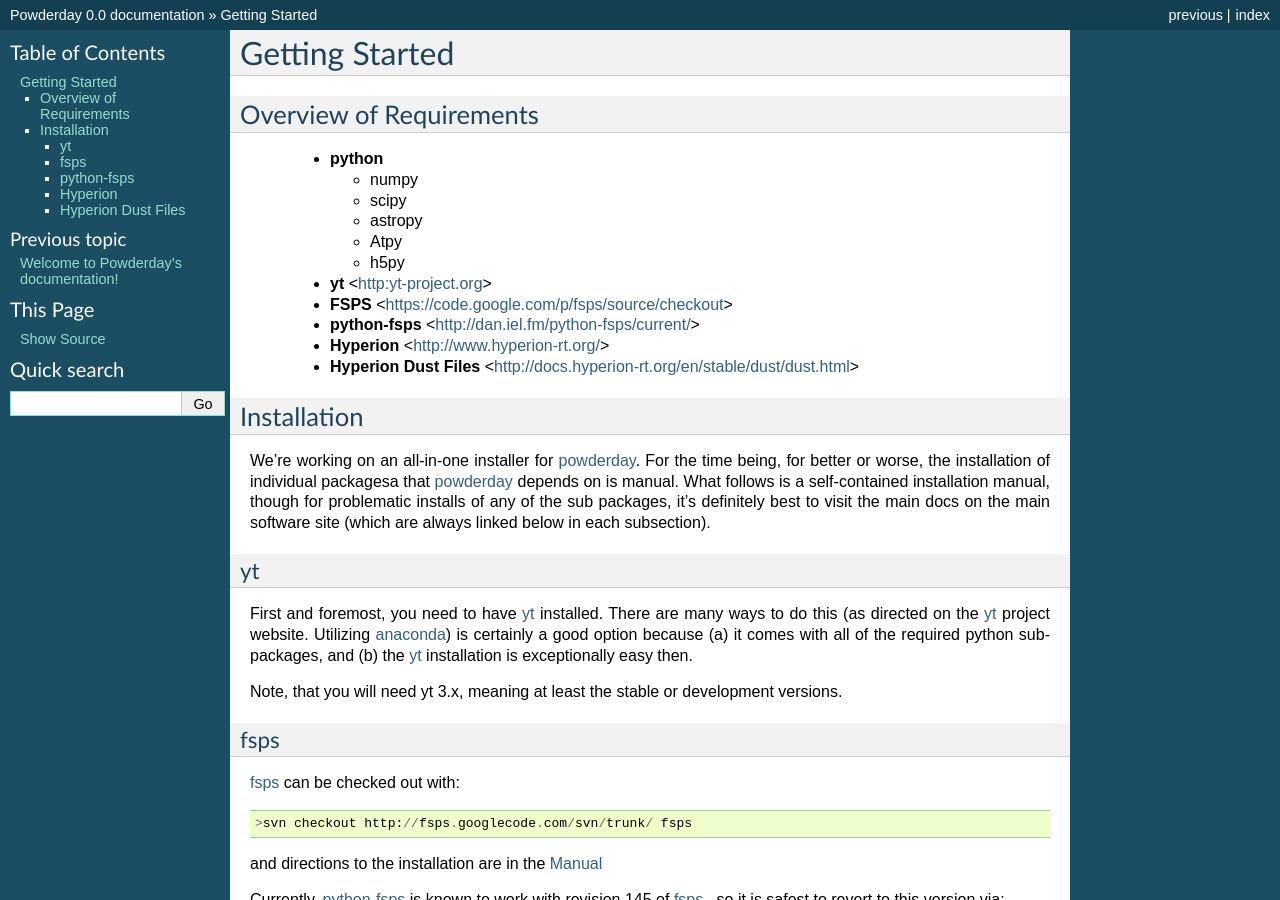
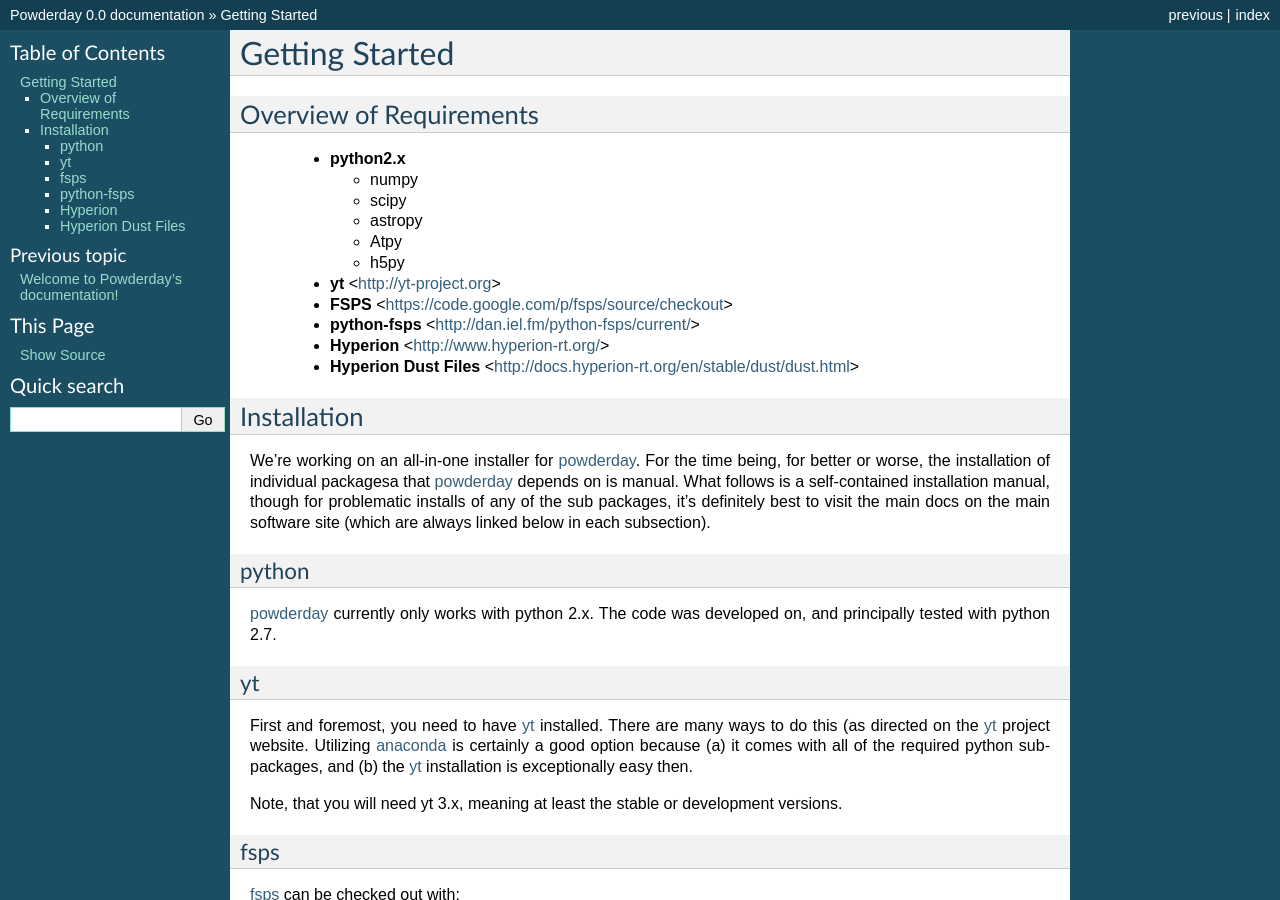
Before and after one commit to dnarayanan/powderday, a Sphinx documentation site: the page built from docs/installation.rst, in a window 1280 px wide and 900 px high. Built offline with Sphinx 7.4.7, drawn with Linux system fonts in a browser that asks for light colours.

Commit message:
docs: minor typos and python 2.x is specified

```diff
--- a/docs/index.rst
+++ b/docs/index.rst
@@ -12,7 +12,7 @@
 
 Powderday is a dust radiative transfer package designed to interface
 with galaxy formation simulations in order to produce realistic
-spectral energy distributions and images. The code utilizes fsps
+spectral energy distributions and images. The code utilizes`fsps
 <https://code.google.com/p/fsps/source/checkout>`_ (and its python
 hooks, `python-fsps
 <http://dan.iel.fm/python-fsps/current/installation/>`_) for stellar
--- a/docs/installation.rst
+++ b/docs/installation.rst
@@ -4,7 +4,7 @@
 Overview of Requirements
 ============
 
-	* **python**
+	* **python2.x**
 
 	  * numpy
 	  * scipy
@@ -12,7 +12,7 @@
 	  * Atpy
 	  * h5py
 
-	* **yt** <http:yt-project.org>
+	* **yt** <http://yt-project.org>
 	* **FSPS** <https://code.google.com/p/fsps/source/checkout>
 	* **python-fsps** <http://dan.iel.fm/python-fsps/current/>
 	* **Hyperion** <http://www.hyperion-rt.org/>
@@ -31,6 +31,14 @@
 best to visit the main docs on the main software site (which are
 always linked below in each subsection).
 
+.. _python:
+
+python
+--------------
+
+`powderday <https://bitbucket.org/desika/powderday>`_ currently only
+works with python 2.x.  The code was developed on, and principally
+tested with python 2.7.
 
 .. _yt:
 
@@ -40,10 +48,9 @@
 First and foremost, you need to have `yt <http://yt-project.org>`_
 installed.  There are many ways to do this (as directed on the `yt
 <http://yt-project.org>`_ project website.  Utilizing `anaconda
-<https://store.continuum.io/>`_) is certainly a good option
-because (a) it comes with all of the required python subpackages,
-and (b) the `yt <http://yt-project.org>`_ installation is
-exceptionally easy then.
+<https://store.continuum.io/>`_ is certainly a good option because (a)
+it comes with all of the required python subpackages, and (b) the `yt
+<http://yt-project.org>`_ installation is exceptionally easy then.
 
 Note, that you will need yt 3.x, meaning at least the stable or
 development versions.
```
Also changed, not shown: other parts of docs/index.rst (+1 -1 lines), 1 other file.
